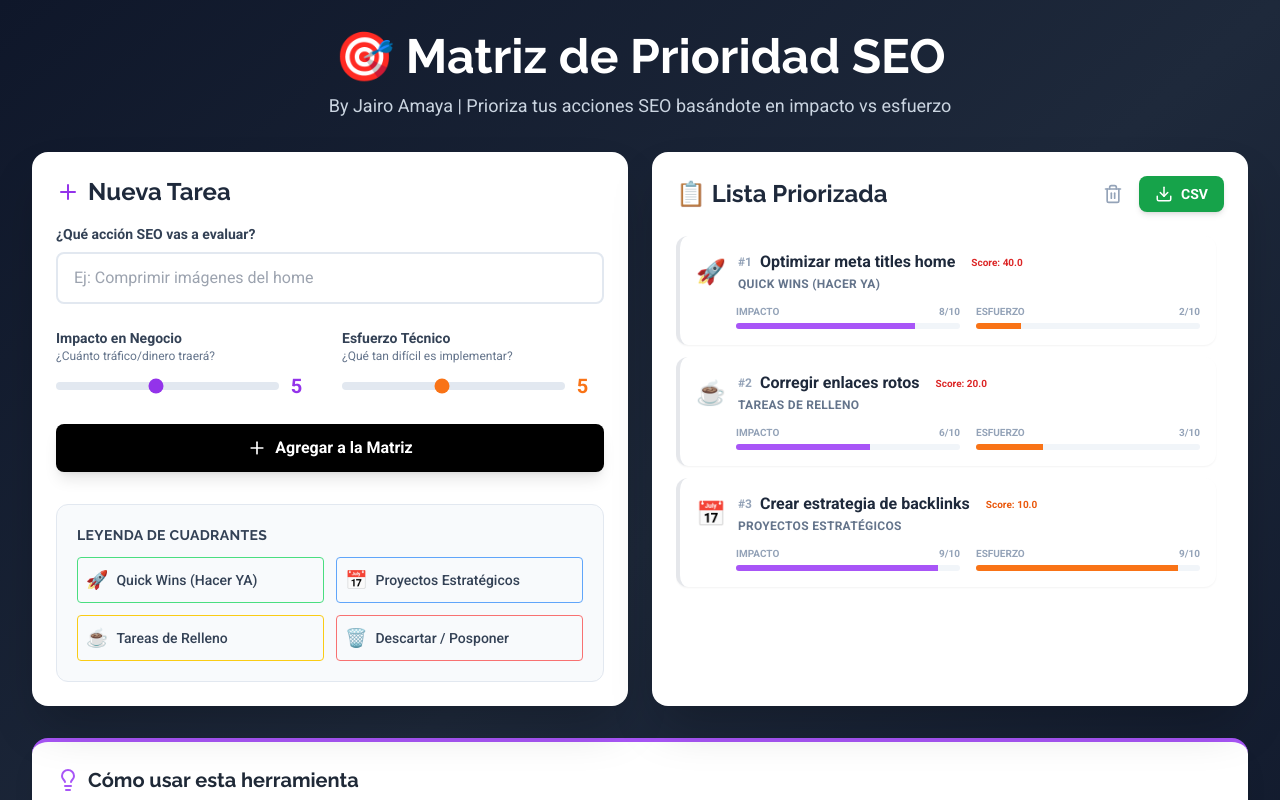
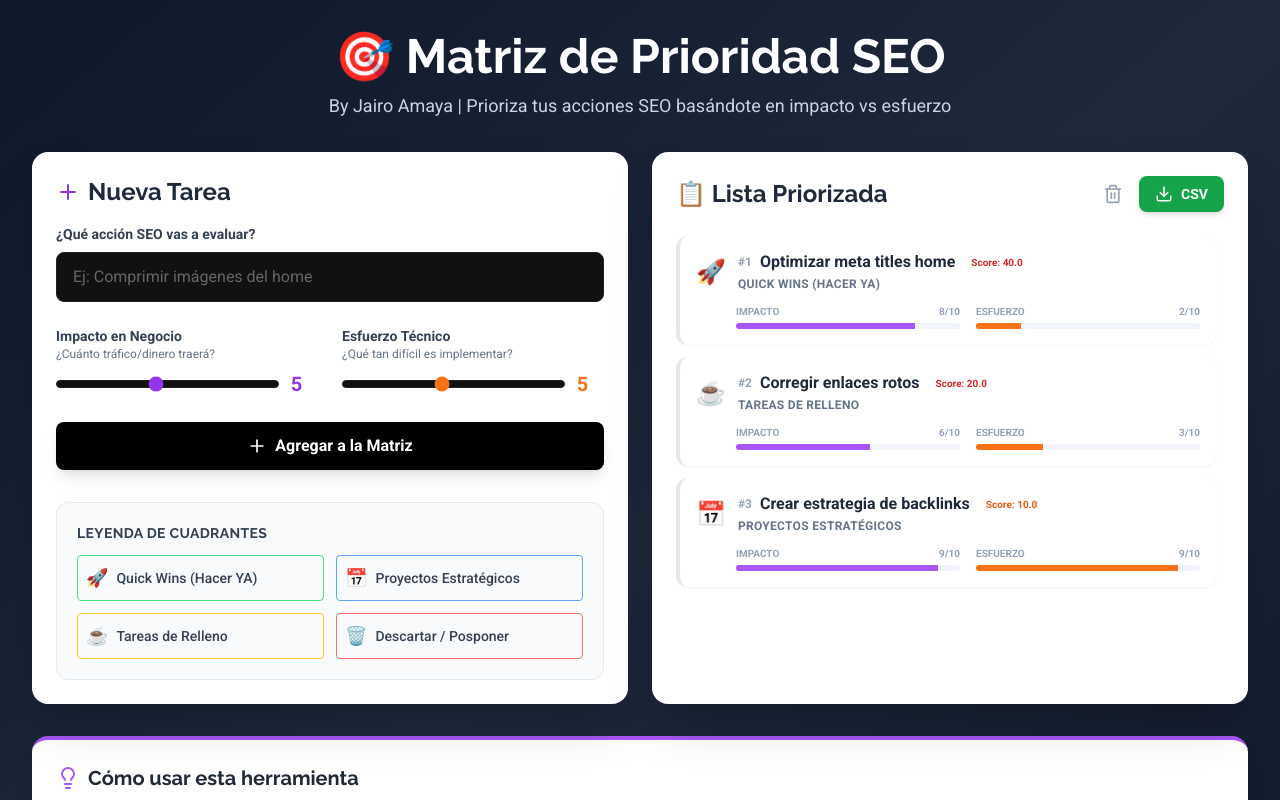
Before and after one commit to jairoamayalaverde/SEO-Priority-Matrix, a React (Vite) app: page / in a window 1280 px wide. Shown: the top 800 px of the page. Built offline with nearby package versions, Linux system fonts and the light colour scheme.

Commit message:
Update index.css

```diff
--- a/src/index.css
+++ b/src/index.css
@@ -5,38 +5,55 @@
 /* UNIDAD DE SISTEMA JAIRO AMAYA */
 body {
   margin: 0;
-  font-family: 'Poppins', sans-serif; /* Cambiamos Roboto por tu fuente de marca */
-  background-color: #000000 !important; /* Negro Puro para fundirse con la web */
-  color: #ffffff;
+  font-family: 'Poppins', sans-serif;
+  background-color: #000000 !important;
+  color: #ffffff !important;
 }
 
-/* OCULTAR SCROLLBAR: Para que no parezca un frame embebido */
+/* OCULTAR SCROLLBAR */
 ::-webkit-scrollbar {
   display: none;
 }
 
-/* CAPA DE ESTILO MAGENTA SORPRENDENTE (Inyección Pasiva) */
+/* CORRECCIÓN CRÍTICA: VISIBILIDAD DE TEXTO EN CUADROS DE ESCRITURA */
+input, textarea, select {
+  color: #ffffff !important; /* Texto blanco siempre visible */
+  background-color: #111111 !important; /* Fondo gris muy oscuro para contraste */
+  border: 1px solid #222 !important;
+}
+
+input::placeholder, textarea::placeholder {
+  color: #666 !important; /* Color gris para el texto de ejemplo */
+}
+
+/* CAPA DE ESTILO MAGENTA SORPRENDENTE */
 @layer base {
   :root {
     --background: 0 0% 0%;
     --foreground: 0 0% 100%;
-    --primary: 335 71% 51%; /* El Magenta de tu marca #db2777 */
+    --primary: 335 71% 51%; /* #db2777 */
     --card: 0 0% 2%;
-    --border: 0 0% 10%;
+    --border: 240 5% 10%;
   }
 }
 
-/* Forzar que los elementos oscuros de la matriz sean negros reales */
-.bg-slate-900, .bg-slate-800, .bg-gray-900 {
+/* Forzar negros reales en contenedores de Tailwind */
+.bg-slate-900, .bg-slate-800, .bg-gray-900, .bg-slate-950 {
   background-color: #000000 !important;
 }
 
-/* Darle el toque Jairo Amaya a los acentos azules que trae Tailwind por defecto */
-.bg-blue-600, .bg-indigo-600, .bg-primary {
+/* Botones y acentos con degradado Magenta Jairo Amaya */
+.bg-blue-600, .bg-indigo-600, .bg-primary, button[type="submit"] {
   background: linear-gradient(90deg, #db2777 0%, #4c1d95 100%) !important;
+  color: #ffffff !important;
   border: none !important;
 }
 
-.text-blue-600, .text-indigo-400 {
+.text-blue-600, .text-indigo-400, .text-primary {
   color: #db2777 !important;
 }
+
+/* Asegurar que las tarjetas no tengan fondos claros */
+[class*="card"], [class*="container"] {
+  border-color: #111 !important;
+}
```
